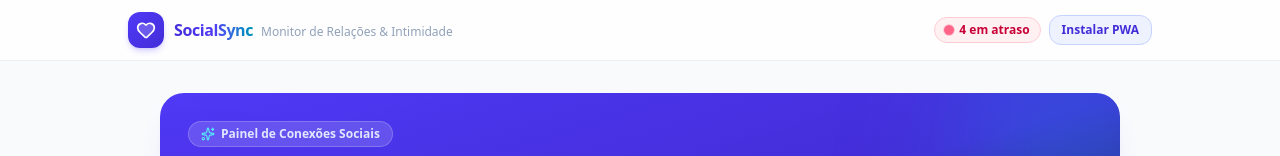
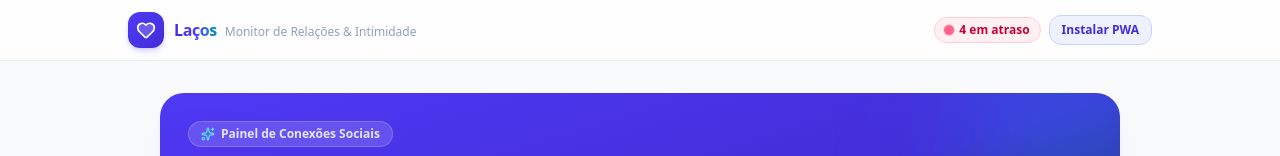
Before and after one commit to viniciusnevesdev/Monitor-social, a React (Vite) app: page / in a window 1280 px wide. Shown: the top 156 px of the page. Built offline with nearby package versions, Linux system fonts and the light colour scheme; no server answers.

Commit message:
feat: show Laços brand in app header

```diff
--- a/src/App.tsx
+++ b/src/App.tsx
@@ -296,7 +296,7 @@ export default function App() {
             </div>
             <div>
               <span className="text-base font-extrabold tracking-tight bg-gradient-to-r from-indigo-700 via-indigo-600 to-cyan-600 bg-clip-text text-transparent">
-                SocialSync
+                Laços
               </span>
               <span className="hidden sm:inline text-xs text-slate-400 ml-2 font-medium">
                 Monitor de Relações & Intimidade
```
